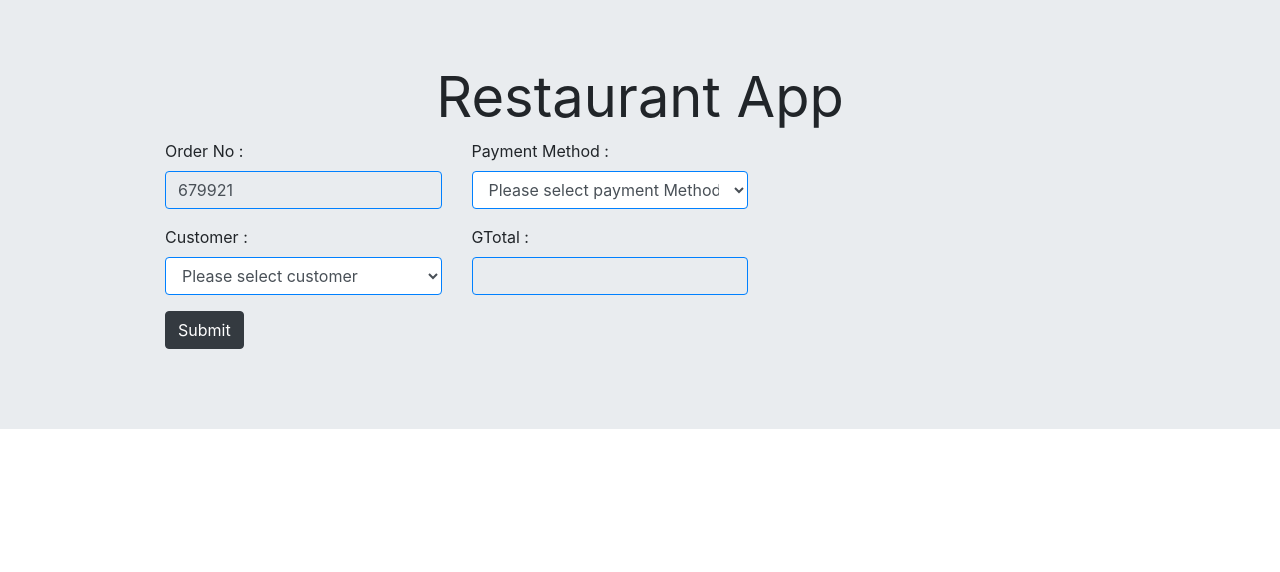
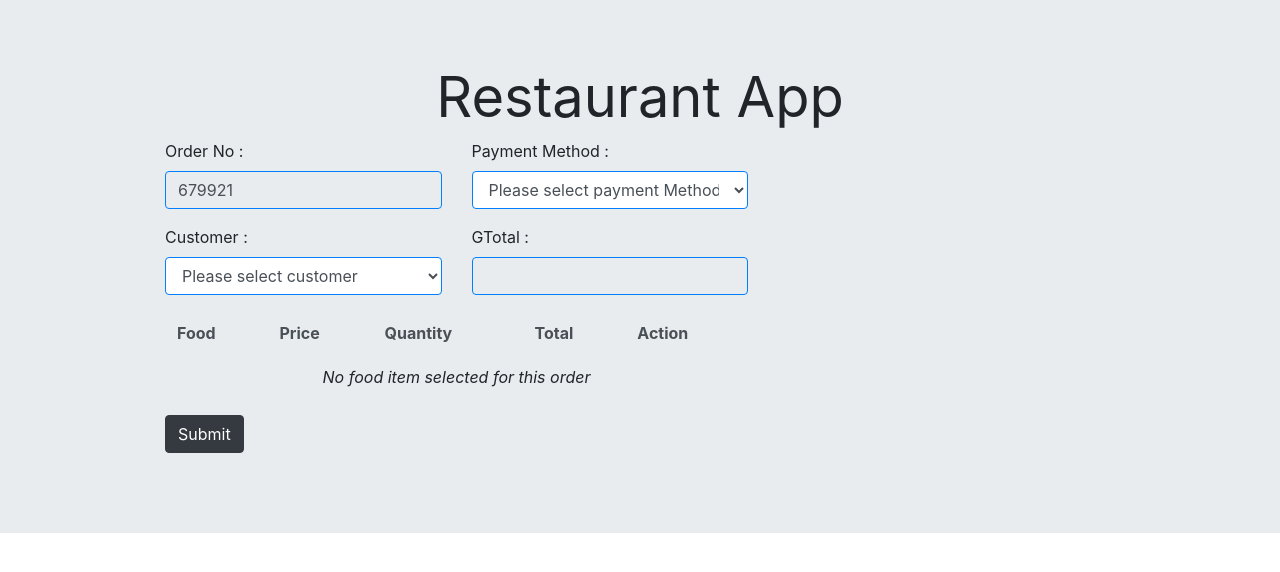
Before and after one commit to RamTheeru/angular-hmc1dp, an Angular app: page /order/edit/1 in a window 1280 px wide. Shown: the top 572 px of the page. Built offline with nearby package versions, Linux system fonts and the light colour scheme.

Commit message:
4 files modified

```diff
--- a/src/app/orders/order/order.component.html
+++ b/src/app/orders/order/order.component.html
@@ -28,6 +28,27 @@
       </div>
     </div>
   </div>
+  <table class="table table-borderless">
+    <thead class="thead-light">
+      <th>Food</th>
+       <th>Price</th>
+        <th>Quantity</th>
+        <th>Total</th>
+        <th>Action</th>
+    </thead>
+    <tbody>
+      <tr *ngIf="ordrServ.ordItems.length==0">
+        <td class="font-italic text-center" colspan="5">No food item selected for this order</td>
+      </tr>
+      <tr *ngFor="let item of ordrServ.ordItems">
+        <td>{{item.ItemName}}</td>
+          <td>{{item.Price}}</td>
+            <td>{{item.Quantity}}</td>
+              <td>{{item.Total}}</td>
+                <td></td>
+      </tr>
+    </tbody>
+  </table>
   <div class="form-group">
     <button type="submit" class="btn btn-dark">Submit</button>
   </div>
--- a/src/app/orders/order/order.component.ts
+++ b/src/app/orders/order/order.component.ts
@@ -25,6 +25,7 @@ export class OrderComponent implements OnInit {
         Pmethod : '',
         GTotal : null
     };
+    this.ordrServ.ordItems=[];
 
   console.log(this.ordrServ.ordData);
   }
--- a/src/app/orders/shared/order-item.model.ts
+++ b/src/app/orders/shared/order-item.model.ts
@@ -3,4 +3,7 @@ export class OrderItem {
   OrderID : number;
   ItemID : number;
   Quantity : number;
+  ItemName : string;
+  Price : number;
+  Total : number;
 }
--- a/src/app/orders/shared/order.service.ts
+++ b/src/app/orders/shared/order.service.ts
@@ -1,7 +1,9 @@
 import {Injectable} from '@angular/core';
 import {Order} from './order.model';
+import {OrderItem} from './order-item.model';
 @Injectable()
 export class OrderService {
 ordData : Order;
+ordItems : OrderItem[];
 constructor(){}
 }
```
